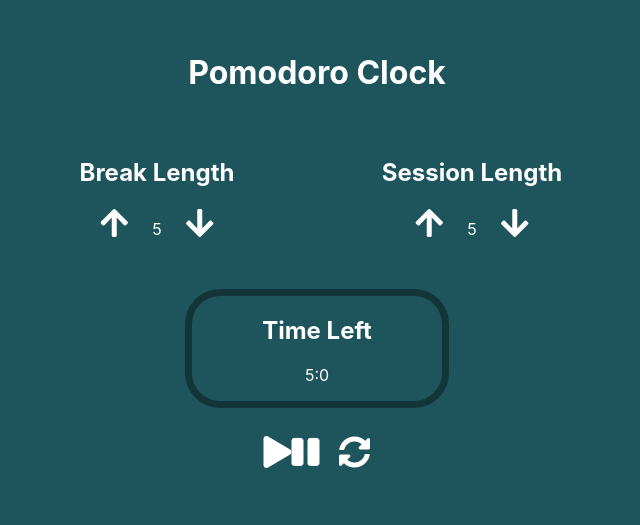
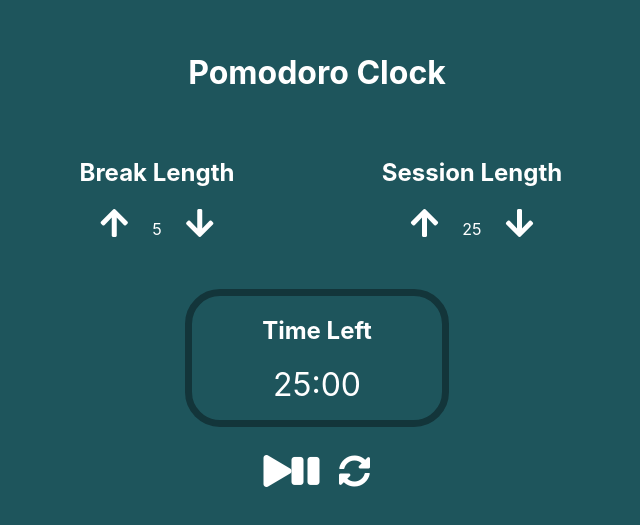
Before and after one commit to onattech/pomodoro, a React (Create React App) app: page / in a window 1280 px wide. Shown: the part 347-872 px from the top of the page, without its empty margins (28-668 px from the left). Built offline with nearby package versions, Linux system fonts and the light colour scheme.

Commit message:
Passing 20/29

```diff
--- a/public/index.html
+++ b/public/index.html
@@ -9,7 +9,7 @@
       content="Web site created using create-react-app"
     />
     <link rel="stylesheet" href="https://use.fontawesome.com/releases/v5.3.1/css/all.css" integrity="sha384-mzrmE5qonljUremFsqc01SB46JvROS7bZs3IO2EmfFsd15uHvIt+Y8vEf7N7fWAU" crossorigin="anonymous">
-    <title>React App</title>
+    <title>Podomoro Clock</title>
   </head>
   <body>
     <noscript>You need to enable JavaScript to run this app.</noscript>
--- a/src/App.css
+++ b/src/App.css
@@ -53,10 +53,12 @@ body{
   width: 200px;;
   /* border: 2px solid magenta;  */
   text-align: center;
+
 }
 
 #reset {
   margin-left: 1.2rem;
+  cursor: pointer;
 }
 
 .arrow {
@@ -64,3 +66,8 @@ body{
   margin: 0 1.5rem;
   cursor: pointer;
 }
+
+#time-left {
+  font-size: 2rem;
+  margin: 1rem;
+}
--- a/src/App.js
+++ b/src/App.js
@@ -9,23 +9,31 @@ class App extends React.Component {
   state = {
     break: 5,
     breakSeconds: 0,
-    session: 5,
-    seconds: 300,
-    play: true
+    session: 25,
+    seconds: 1500,
+    play: false
   }
 
   startCount = () => {
-    let timeout = 1000
-    for (let i = 59; i > -1; i--) {
-      setTimeout(() => this.setState({ seconds: this.state.seconds - 1 }), timeout)
-      timeout += 1000
+    let countdown = null
+
+    if (this.state.play === false){
+      this.setState({ play: true })
+      countdown = setInterval(() => {
+        if (this.state.play === true && this.state.seconds > 0) {
+          this.setState({ seconds: this.state.seconds - 1 })
+        }
+      }, 1000)
+    } else {
+      clearInterval(countdown)
+      this.setState({ play: false })
     }
-    this.setState({ session: this.state.session - 1 })
   }
 
   setCounter = ev => {
     switch (ev.currentTarget.id) {
       case 'break-increment':
+        this.state.break < 60 &&
         this.setState({
           break: this.state.break + 1,
           breakSeconds: this.state.break * 60
@@ -39,6 +47,7 @@ class App extends React.Component {
           })
         break
       case 'session-increment':
+        this.state.session < 60 &&
         this.setState({
           session: this.state.session + 1,
           seconds: (this.state.session + 1) * 60
@@ -57,7 +66,7 @@ class App extends React.Component {
   }
 
   resetCount = () => {
-    this.setState({ break: 5, session: 25 })
+    this.setState({ break: 5, session: 25, seconds: 1500, play: false })
   }
 
   render() {
--- a/src/components/TimeLeft.js
+++ b/src/components/TimeLeft.js
@@ -1,15 +1,18 @@
 import React from 'react'
 
-const TimeLeft = (props) => {
+const TimeLeft = props => {
   return (
     <div id='timer-label'>
-    <h2>Time Left</h2>
-    <p id='time-left'>
-      {/* {props.state.session}:{String(props.state.seconds).slice(-2)} */}
-  {Math.floor(props.state.seconds / 60)}
-  :{String(props.state.seconds % 60)}
-    </p>
-  </div>
+      <h2>Time Left</h2>
+      <p id='time-left'>
+        {Math.floor(props.state.seconds / 60) < 10
+        ? '0' + Math.floor(props.state.seconds / 60):
+        Math.floor(props.state.seconds / 60)}:
+        {String(props.state.seconds % 60) < 10
+          ? '0' + String(props.state.seconds % 60)
+          : String(props.state.seconds % 60)}
+      </p>
+    </div>
   )
 }
 
```
